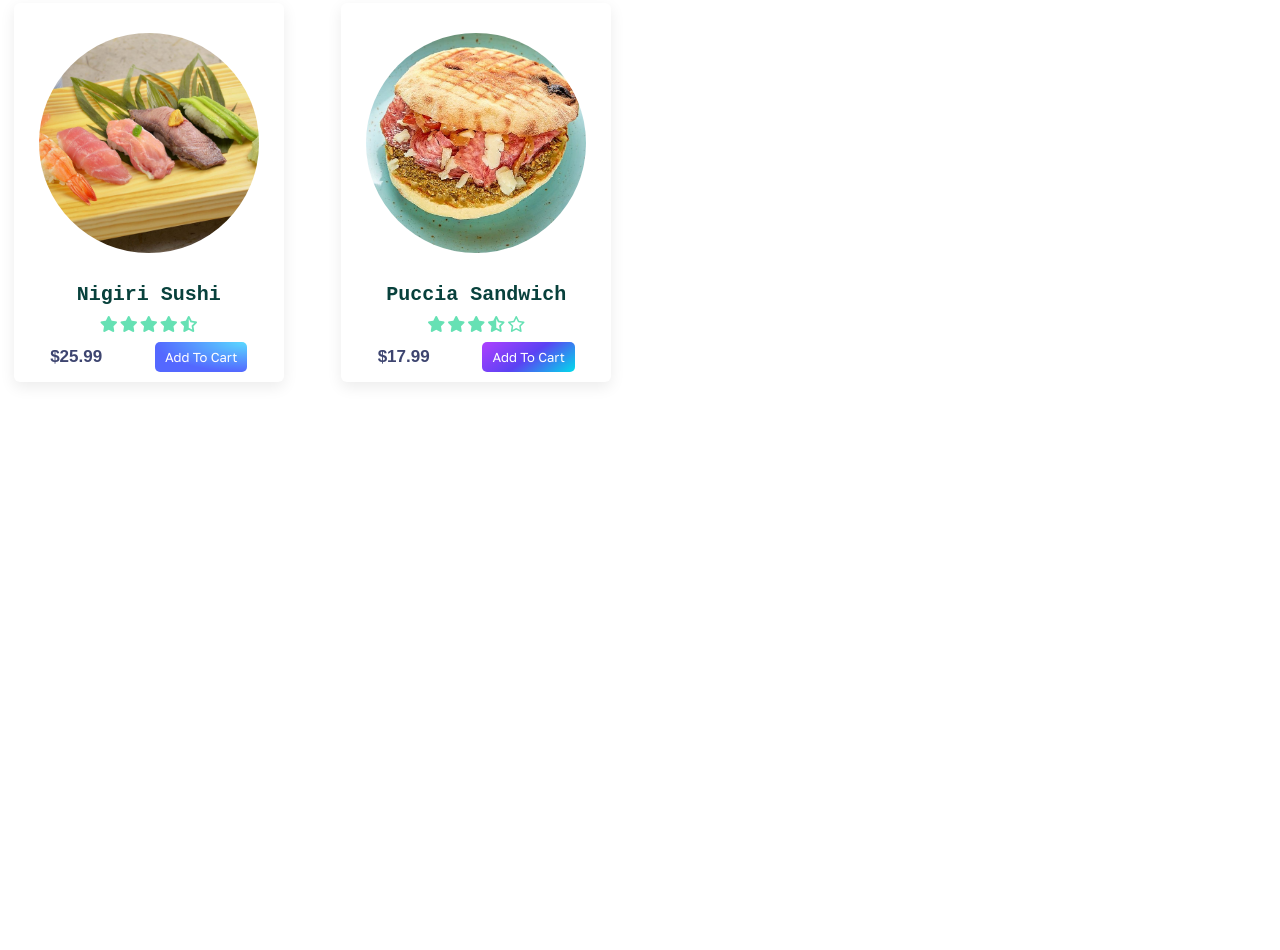
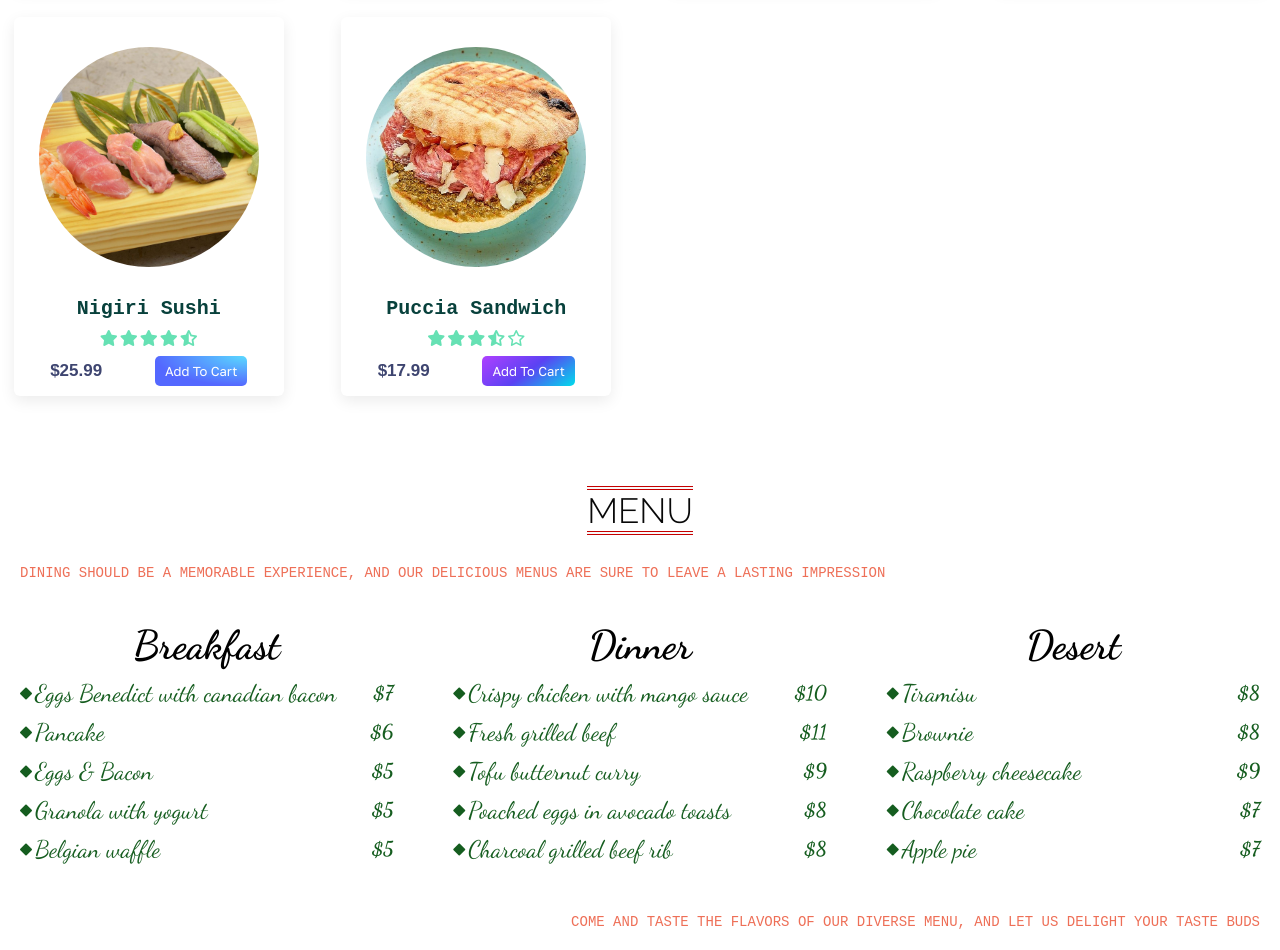
Before and after one commit to halil-yesilyurt/flavor-hub, a plain HTML site: page index.html in a window 1280 px wide. Shown: the part 1609-2559 px from the top of the page. Before the commit the page ends 2061 px from the top, so only its background shows below. Drawn offline with Linux system fonts and the light colour scheme; a web font is replaced by a local one.

Commit message:
add menu section

```diff
--- a/index.html
+++ b/index.html
@@ -4,7 +4,7 @@
     <meta charset="UTF-8">
     <meta http-equiv="X-UA-Compatible" content="IE=edge">
     <meta name="viewport" content="width=device-width, initial-scale=1.0">
-    <title>Restaurant Food</title>
+    <title>Flavor Hub</title>
     <link rel="stylesheet" href="style.css">
 </head>
 <body>
@@ -48,7 +48,7 @@
     </section>
 
     <section id="meal">
-        <h2 class="meal-title">Meal</h2>
+        <h2 class="title">Meal</h2>
         <h5>~dining is an experience that should delight all your senses~</h5>
         <div class="meal-wrapper">
             <div class="meal">
@@ -221,9 +221,47 @@
                     <a href="#" class="btn">add to cart</a>
                 </div>
             </div>
-
         </div>
     </section>
+    <section id="menu">
+        <h2 class="title">Menu</h2>
+        <p class="menu-subtext">Dining should be a memorable experience, and our delicious menus are sure to leave a lasting impression</p>
+        <div class="menu-wrapper">
+            <div class="menu">
+                <h5>Breakfast</h5>
+                <ul>
+                    <li>Eggs Benedict with canadian bacon <b>$7</b></li>
+                    <li>Pancake<b>$6</b></li>
+                    <li>Eggs & Bacon<b>$5</b></li>
+                    <li>Granola with yogurt<b>$5</b></li>
+                    <li>Belgian waffle<b>$5</b></li>
+                </ul>
+            </div>
+            <div class="menu">
+                <h5>Dinner</h5>
+                <ul>
+                    <li>Crispy chicken with mango sauce<b>$10</b></li>
+                    <li>Fresh grilled beef<b>$11</b></li>
+                    <li>Tofu butternut curry<b>$9</b></li>
+                    <li>Poached eggs in avocado toasts<b>$8</b></li>
+                    <li>Charcoal grilled beef rib<b>$8</b></li>
+                </ul>
+            </div>
+            <div class="menu">
+                <h5>Desert</h5>
+                <ul>
+                    <li>Tiramisu<b>$8</b></li>
+                    <li>Brownie<b>$8</b></li>
+                    <li>Raspberry cheesecake<b>$9</b></li>
+                    <li>Chocolate cake<b>$7</b></li>
+                    <li>Apple pie<b>$7</b></li>
+                </ul>
+            </div>
+        </div>
+        <p class="menu-subtext">Come and taste the flavors of our diverse menu, and let us delight your taste buds</p>
+    </section>
+
+
 
     <script src="https://kit.fontawesome.com/35f4be6c78.js" crossorigin="anonymous"></script>
     <script src="app.js"></script>
--- a/style.css
+++ b/style.css
@@ -221,22 +221,45 @@ header nav a:hover {
 }
 /* slider end */
 /* meal start */
-#meal {
+section:not(.slider){
   max-width: 1450px;
   width: 100%;
   margin: 0 auto;
   padding: 2rem;
+  background: #fff;
+}
+#meal {
   display: flex;
   flex-direction: column;
   align-items: center;
-  background: #fff;
 }
-.meal-title {
+
+/* .meal-title {
   color: var(--ternary);
   text-transform: uppercase;
   font-size: 3rem;
   font-family: var(--secondary-font);
   font-weight: 900;
+} */
+.title{
+  text-align: center;
+  font-family: "Raleway", sans-serif;
+  font-weight: 300;
+  font-size: 3.5rem;
+  color: #080808;
+  position: relative;
+  width: max-content;
+  text-transform: uppercase;
+  margin: 0 auto;
+}
+.title::before,
+.title::after{
+  content: " ";
+  display: block;
+  border-bottom: 1px solid #c50000;
+  border-top: 1px solid #c50000;
+  height: 2px;
+  background-color:#f8f8f8;
 }
 #meal h5 {
   font-size: 2.4rem;
@@ -370,5 +393,57 @@ header nav a:hover {
   box-shadow: rgba(45, 35, 66, .4) 0 4px 8px, rgba(45, 35, 66, .3) 0 7px 13px -3px, #3c4fe0 0 -3px 0 inset;
   transform: translateY(-2px);
 }
+/* meal end */
+/* menu start */
 
-/* meal end */
+#menu .title{
+  margin: 0 auto 3rem;
+}
+#menu .menu-subtext{
+  text-align: left;
+  font-size: 1.4rem;
+  font-family: var(--quaternary-font);
+  color: #EE6F57;
+  text-transform: uppercase;
+}
+#menu .menu-subtext:last-child{
+  text-align: right;
+}
+.menu-wrapper{
+  margin: 4rem 0;
+  display: grid;
+  grid-template-columns: repeat(auto-fit, minmax(330px,1fr));
+  gap: 6rem;
+}
+.menu-wrapper .menu h5{
+  font-size: 4rem;
+  font-family: 'Dancing Script', cursive;
+  text-align: center;
+}
+.menu ul{
+  list-style: none;
+  margin-top: 1rem;
+}
+.menu ul li{
+  position: relative;
+  font-family: 'Dancing Script', cursive;
+  font-size: 2.4rem;
+  color: #155D1F;
+  margin-bottom: 1rem;
+  display: flex;
+  align-items: center;
+  justify-content: space-between;
+  margin-left: 1.5rem;
+}
+.menu ul li b{
+  font-size: 2rem;
+}
+.menu ul li::before{
+  content: "\f219";
+  font-weight: 900;
+  font-family: "Font Awesome 6 Free";
+  font-size: 1.2rem;
+  position: absolute;
+  left: -1.5rem;
+}
+/* menu end */
```
